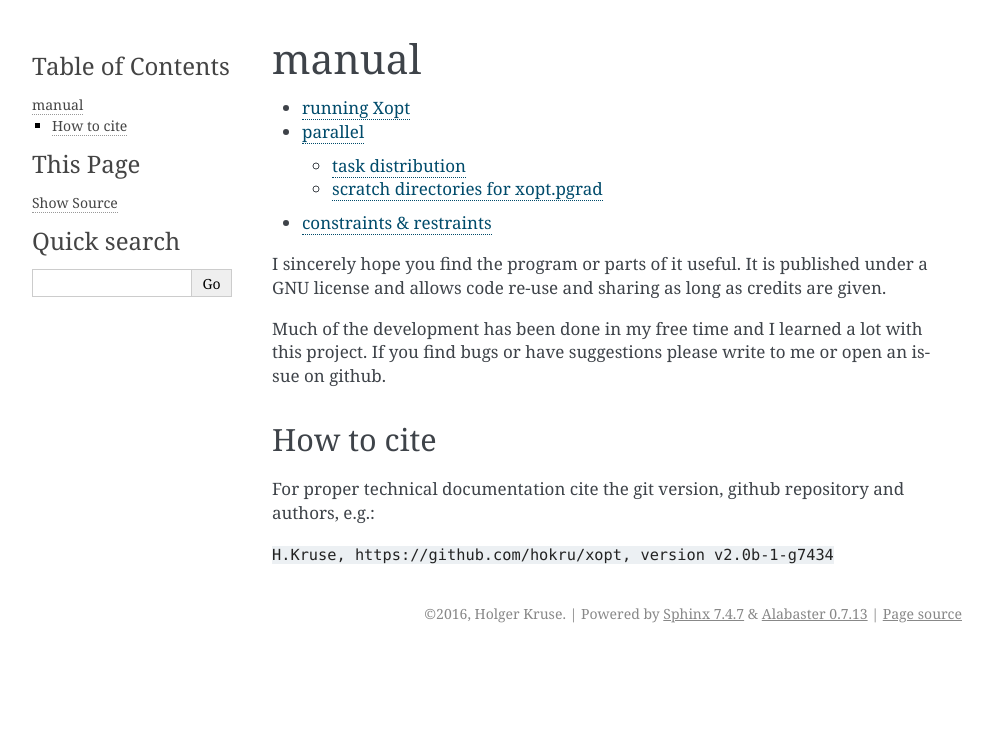
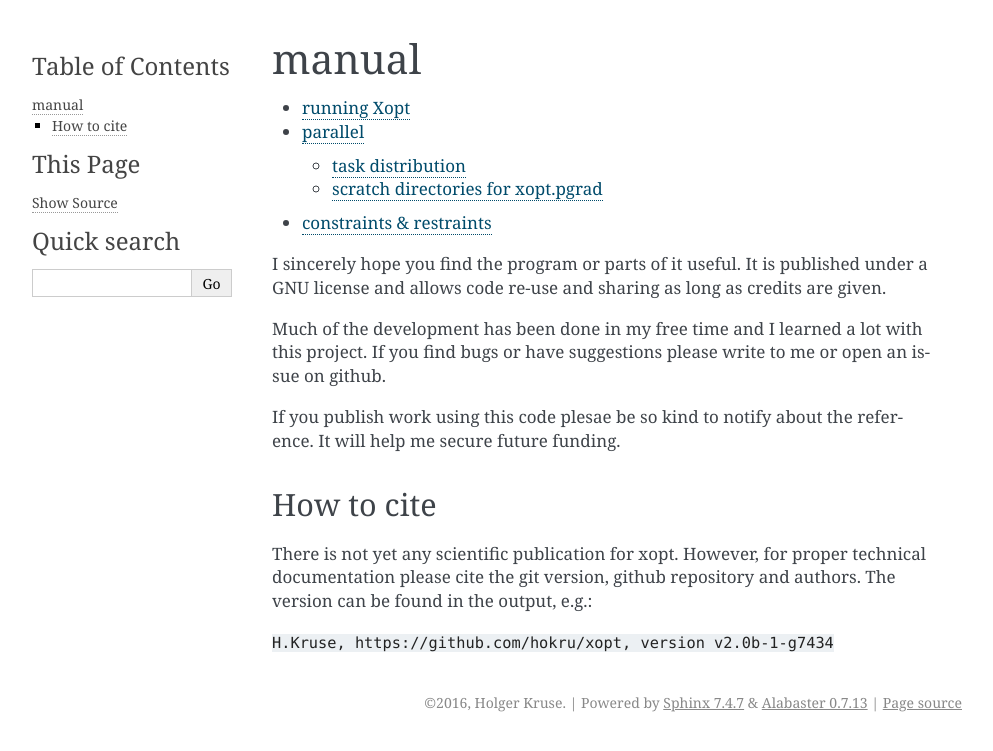
Before and after one commit to hokru/xopt, a Sphinx documentation site: the page built from docs/manual.rst, in a window 1280 px wide. Shown: the top 751 px of the page, without its empty margins (148-1141 px from the left). Built offline with Sphinx 7.4.7, drawn with Linux system fonts in a browser that asks for light colours.

```diff
--- a/docs/manual.rst
+++ b/docs/manual.rst
@@ -14,10 +14,11 @@
 Much of the development has been done in my free time and I learned a lot with this project.
 If you find bugs or have suggestions please write to me or open an issue on github.
 
+If you publish work using this code plesae be so kind to notify about the reference. It will help me secure future funding.
 
 How to cite
 ***********
 
-For proper technical documentation cite the git version, github repository and authors, e.g.:
+There is not yet any scientific publication for xopt. However, for proper technical documentation please cite the git version, github repository and authors. The version can be found in the output, e.g.:
 
 ``H.Kruse, https://github.com/hokru/xopt, version v2.0b-1-g7434``
--- a/docs/prog_interface.rst
+++ b/docs/prog_interface.rst
@@ -75,7 +75,7 @@
 
 
 
-The default name of the script is ``mygrad.sh`` and the default gradient file is ``xopt.grad``
+The default name of the script is ``mygrad.sh`` and the default gradient file is ``xopt.grad``. The script name can be changed either in the .xoptrc options or with ``-gei_command <script name>``.
 
 
 
@@ -151,7 +151,7 @@
 
 You need to make 2 directories named ``stateJ.xopt` and ``stateI.xopt``.
 Prepare the input for each state inside the directories.
-It should work for Turbomole, ORCA and G09 if you follow the general preparation guidelines above.
+It should work for Turbomole(dscf/ricc2), ORCA, G09, AMBER and the GEI custom interface. For the GEI each subdirectory must contain it's own script that writes the ``xopt.grad`` file.
 
 We assume state I < state J, e.g. J=I+1.
 
```
Also changed, not shown: 5 other files.
